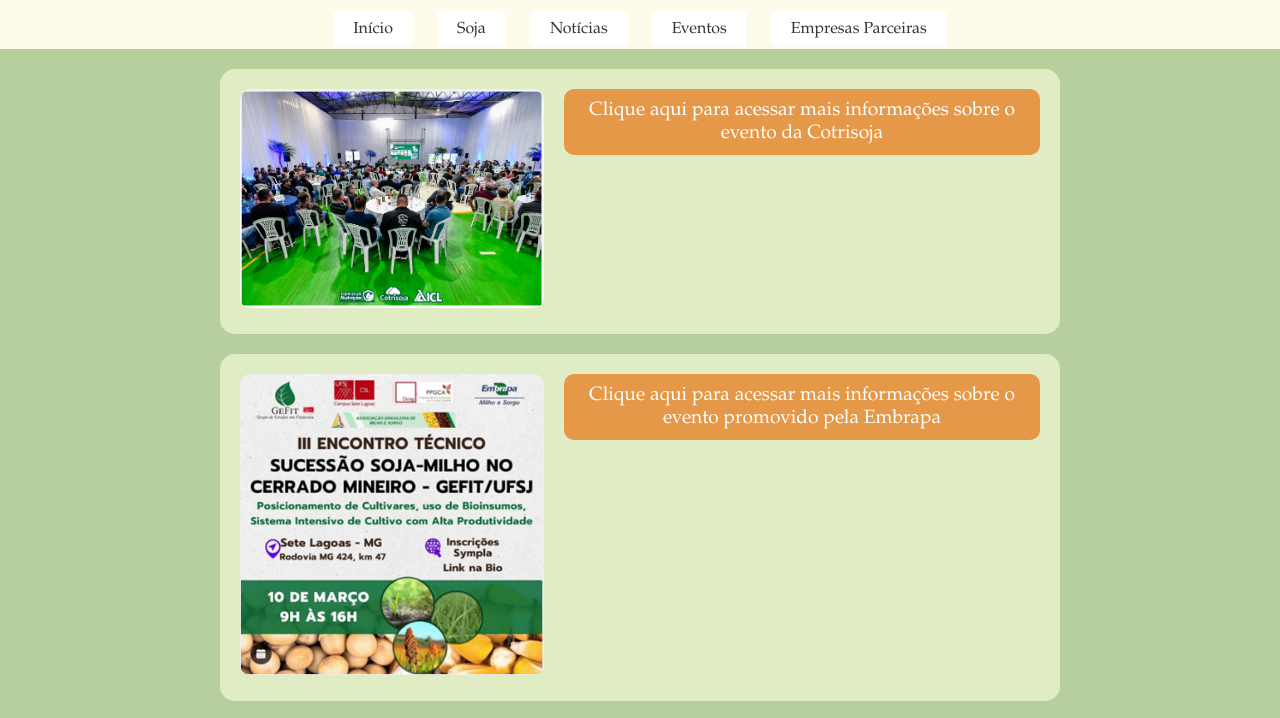
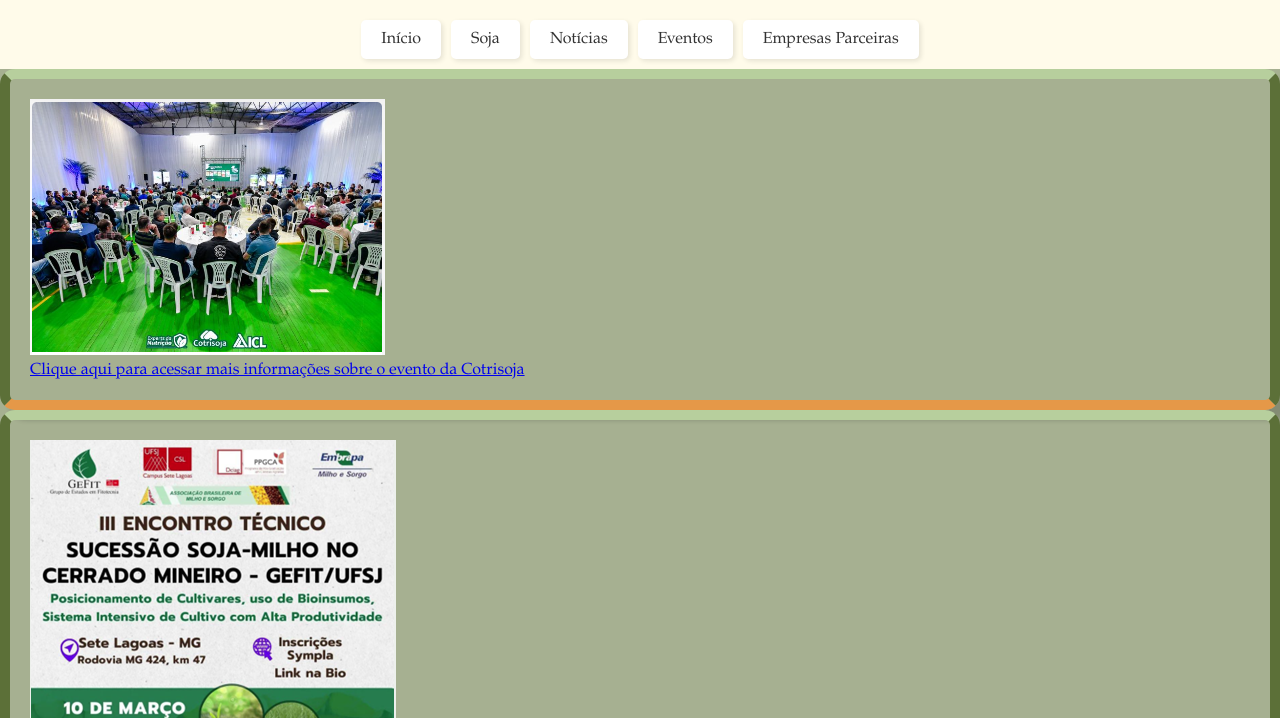
Before and after one commit to artheodoro/capitaldocampo, a plain HTML site: page eventos.html in a window 1280 px wide. Shown: the part 138-856 px from the top of the page. Drawn offline with Linux system fonts and the light colour scheme.

Commit message:
Update eventos.html

```diff
--- a/eventos.html
+++ b/eventos.html
@@ -7,65 +7,86 @@
     <style>
     body {
         font-family: 'Garamond', serif;
-            background-color: #b7cf9d; /* Fundo da página */
+        background-color: #a6b091; /* Fundo da página inicial */
+        color: #fff;
         margin: 0;
         padding: 0;
     }
+
     header {
-            background-color: #fffbea; /* Cor do cabeçalho */
+        background-color: #384e12; /* Cor do cabeçalho */
         padding: 20px;
         text-align: center;
-            color: #333;
+        color: #fff;
     }
+
     nav {
         background-color: #fffbea; /* Cor do menu */
         padding: 10px;
         text-align: center;
+        display: flex;
+        justify-content: center;
+        flex-wrap: nowrap; /* Impede empilhamento */
+        overflow-x: auto; /* Permite rolagem horizontal se necessário */
+        gap: 10px; /* Espaçamento consistente entre os itens */
     }
+
     nav a {
         text-decoration: none;
         color: #333;
         padding: 10px 20px;
-            margin: 0 10px;
         background-color: #fff;
         border-radius: 5px;
+        white-space: nowrap; /* Garante que o texto não quebre em várias linhas */
+        box-shadow: 2px 2px 5px rgba(0, 0, 0, 0.1); /* Efeito sutil de sombra */
     }
+
     nav a:hover {
         background-color: #f0e68c;
     }
+
     main {
         padding: 20px;
-            background-color: #dfecc4; /* Caixa de texto retangular */
+        border: 10px solid;
+        border-color: #b7cf9d #5c7038 #e59848; /* Bordas sólidas decorativas */
         border-radius: 15px;
-            margin: 20px auto;
-            max-width: 800px;
-            display: flex;
-            align-items: flex-start;
+        box-shadow: 10px 10px 5px rgba(0, 0, 0, 0.2); /* Adiciona um efeito de sombra */
     }
-        .photo {
-            width: 40%; /* Espaço para a foto à esquerda */
-            margin-right: 20px;
-        }
-        .photo img {
-            width: 100%;
+
+    .logo {
+        background-color: #e59848; /* Cor da caixa ao lado da logo */
         border-radius: 10px;
-        }
-        .link-box {
-            width: 60%; /* Espaço para o link à direita */
-            padding: 10px;
-            background-color: #e59848; /* Cor da caixa de link */
-            border-radius: 10px;
-            color: #fff;
-            text-align: center;
+        border: 3px solid;
+        border-color: #b7cf9d #5c7038 #e59848;
+        padding: 20px;
         display: flex;
         justify-content: center;
         align-items: center;
+        text-align: center;
     }
-        .link-box a {
-            color: #fff;
+
+    .team-photo {
+        display: flex;
+        justify-content: space-between;
+        margin-top: 20px;
+        border: 3px solid;
+        border-color: #b7cf9d #5c7038 #e59848;
+        border-radius: 15px;
+        padding: 20px;
+    }
+
+    .team-photo img {
+        max-width: 40%;
+        height: auto;
+        border-radius: 10px;
+    }
+
+    .team-description {
+        max-width: 55%;
+        color: #fff; /* Fonte branca */
         font-size: 1.2em;
-            text-decoration: none;
     }
+
     footer {
         background-color: #384e12;
         padding: 20px;
```
Lines whose indentation alone changed are shown as unchanged.
